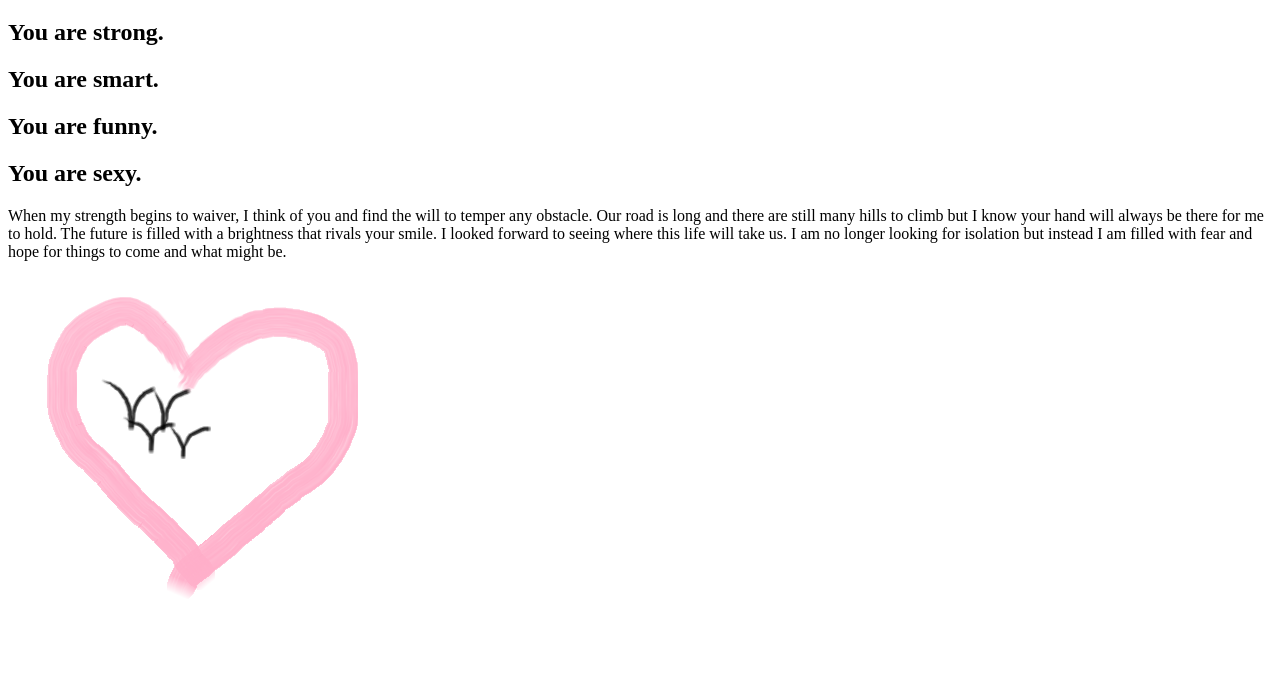
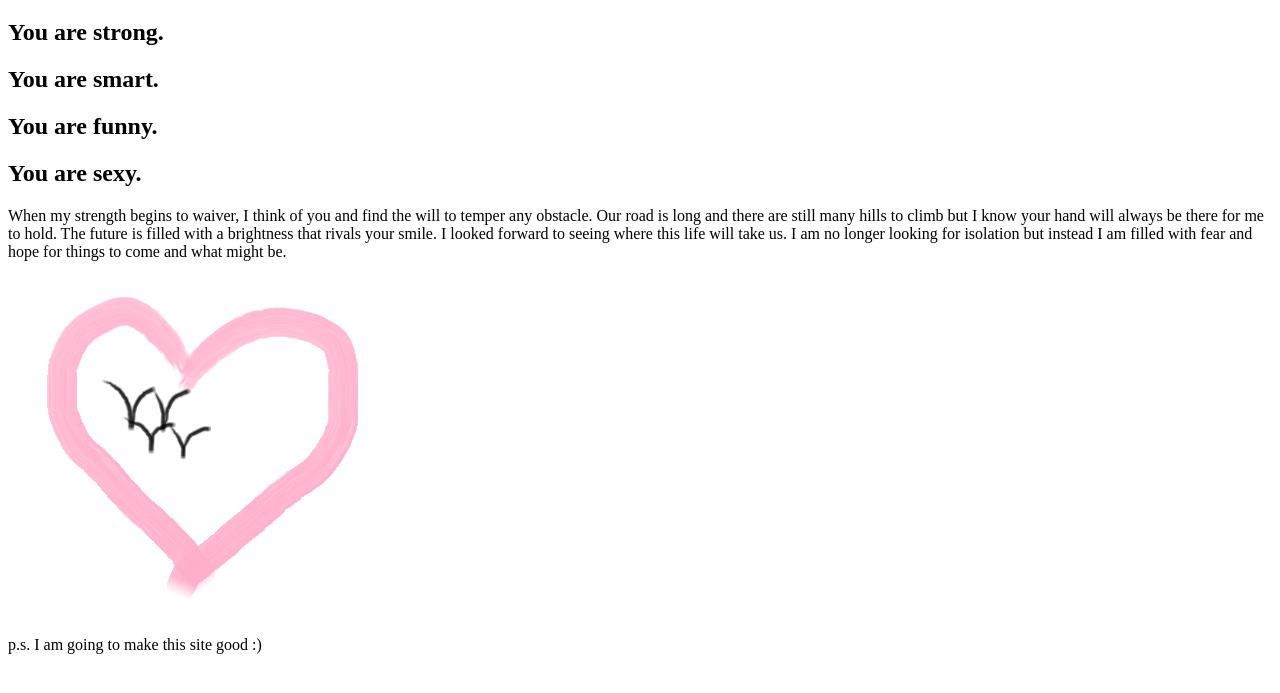
Before and after one commit to mcendree/WuvWuv, a plain HTML site: page index.html in a window 1280 px wide. Shown: the part 61-754 px from the top of the page. Drawn offline with Linux system fonts and the light colour scheme.

Commit message:
addednewline

```diff
--- a/index.html
+++ b/index.html
@@ -12,5 +12,7 @@
 			<p> When my strength begins to waiver, I think of you and find the will to temper any obstacle. Our road is long and there are still many hills to climb but I know your hand will always be there for me to hold. The future is filled with a brightness that rivals your smile. I looked forward to seeing where this life will take us. I am no longer looking for isolation but instead I am filled with fear and hope for things to come and what might be.</p>
 		<p></p>
 		<img src="images/WuvWuv.png">
+		<p>p.s. I am going to make this site good :)</p>
+
 	</body>
 </html>
```
